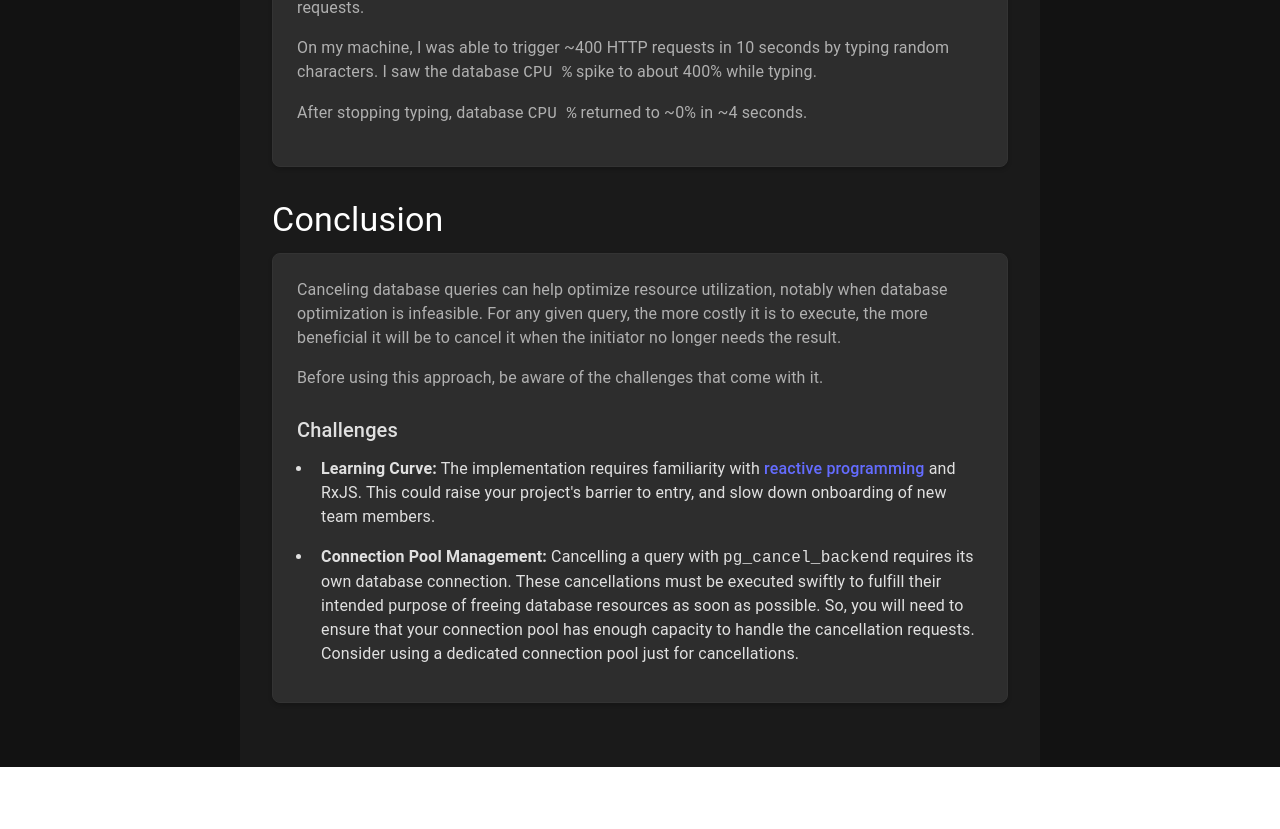
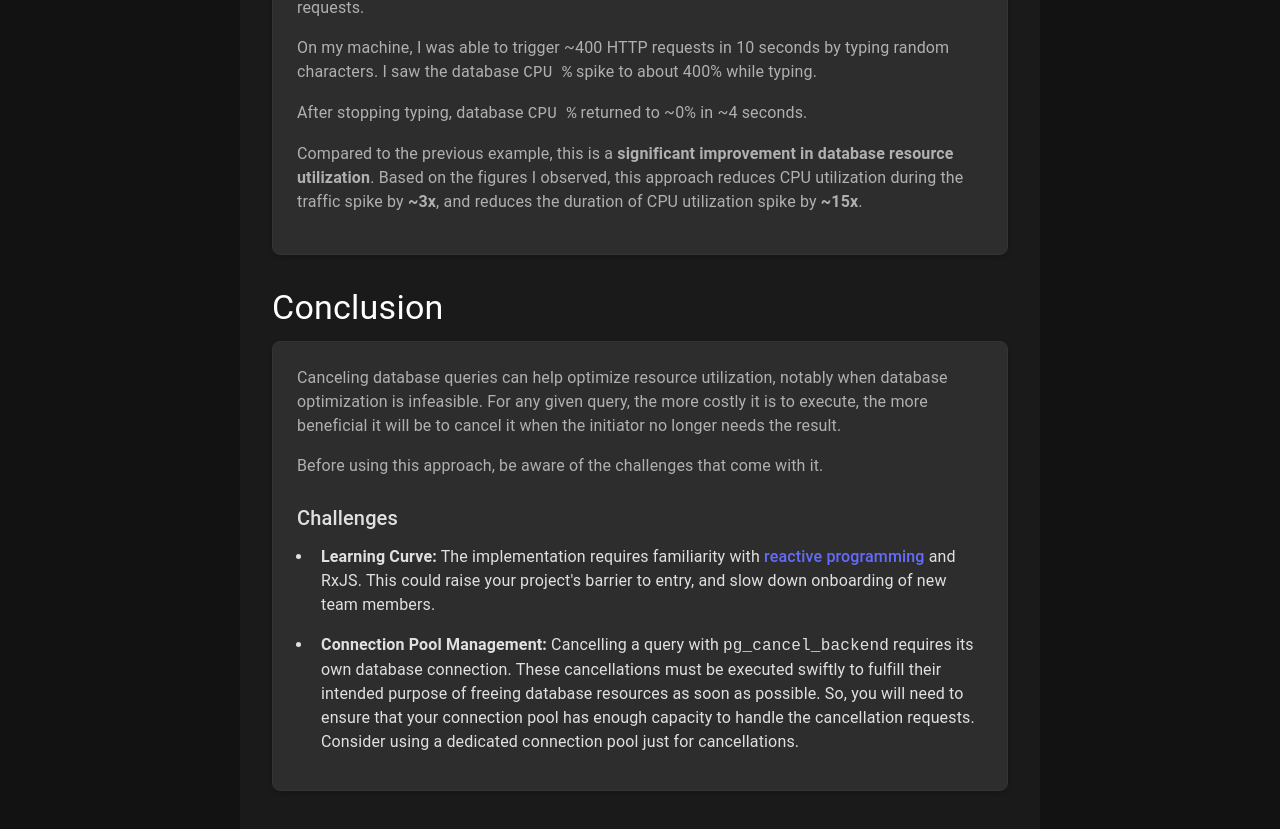
Before and after one commit to d5732/cancelable-request-e2e-demo, a React (Vite) app in the folder frontend/: page / in a window 1280 px wide. Shown: the part 3774-4603 px from the top of the page. Before the commit the page ends 4541 px from the top, so only its background shows below. Built offline with nearby package versions, Linux system fonts and the light colour scheme.

Commit message:
add comparative stats

```diff
--- a/frontend/src/App.tsx
+++ b/frontend/src/App.tsx
@@ -307,6 +307,13 @@ function App() {
               After stopping typing, database <code>CPU %</code> returned to ~0%
               in ~4 seconds.
             </P>
+            <P sx={{ mb: 2 }}>
+              Compared to the previous example, this is a{" "}
+              <b>significant improvement in database resource utilization</b>.
+              Based on the figures I observed, this approach reduces CPU
+              utilization during the traffic spike by <b>~3x</b>, and reduces
+              the duration of CPU utilization spike by <b>~15x</b>.
+            </P>
           </Box>
         </div>
 
```
